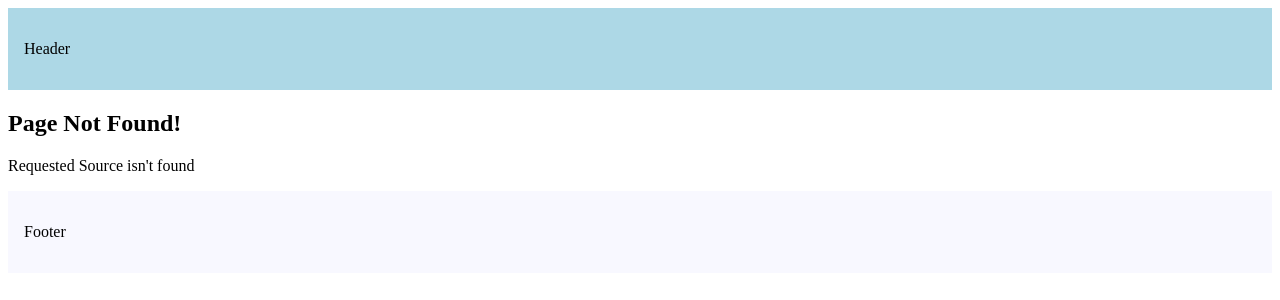
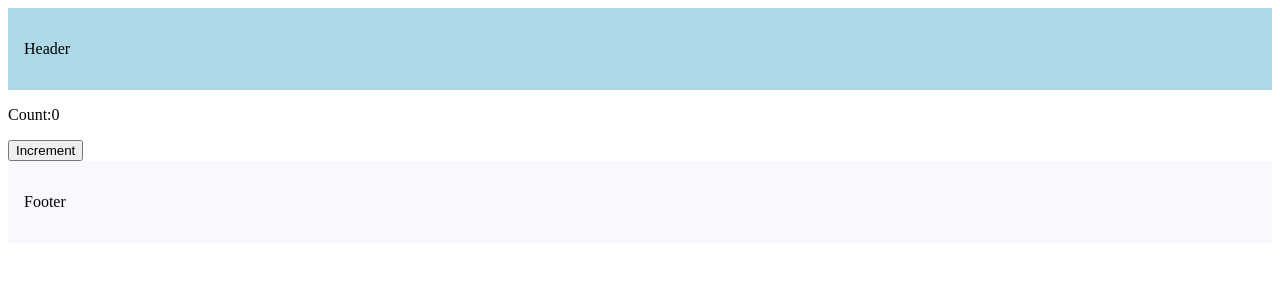
Before and after one commit to AnwardeenM/NextJS, a Next.js app in the folder routing-demo/: page /counter in a window 1280 px wide. Before the commit this address had no page. Shown: the top 300 px of the page. Built offline with nearby package versions, Linux system fonts and the light colour scheme.

Commit message:
Learnt about how to implement in Metadata with the Use client actions

```diff
--- /dev/null
+++ b/routing-demo/src/app/counter/counter.tsx
@@ -0,0 +1,14 @@
+"use client";
+
+import { useState } from "react";
+
+export const Counter=()=>{
+    const [count,setCount] = useState(0);
+    return(
+        <div>
+            <p>Count:{count}</p>
+            <button onClick={()=>setCount(count+1)}>Increment</button>
+        </div>
+    )
+
+}
--- /dev/null
+++ b/routing-demo/src/app/counter/page.tsx
@@ -0,0 +1,12 @@
+import {Counter} from "./counter";
+
+export const metadata={
+    title:"About the counter"
+}
+
+export default function CounterPage(){
+    return(
+        <Counter />
+    )
+
+}
```
